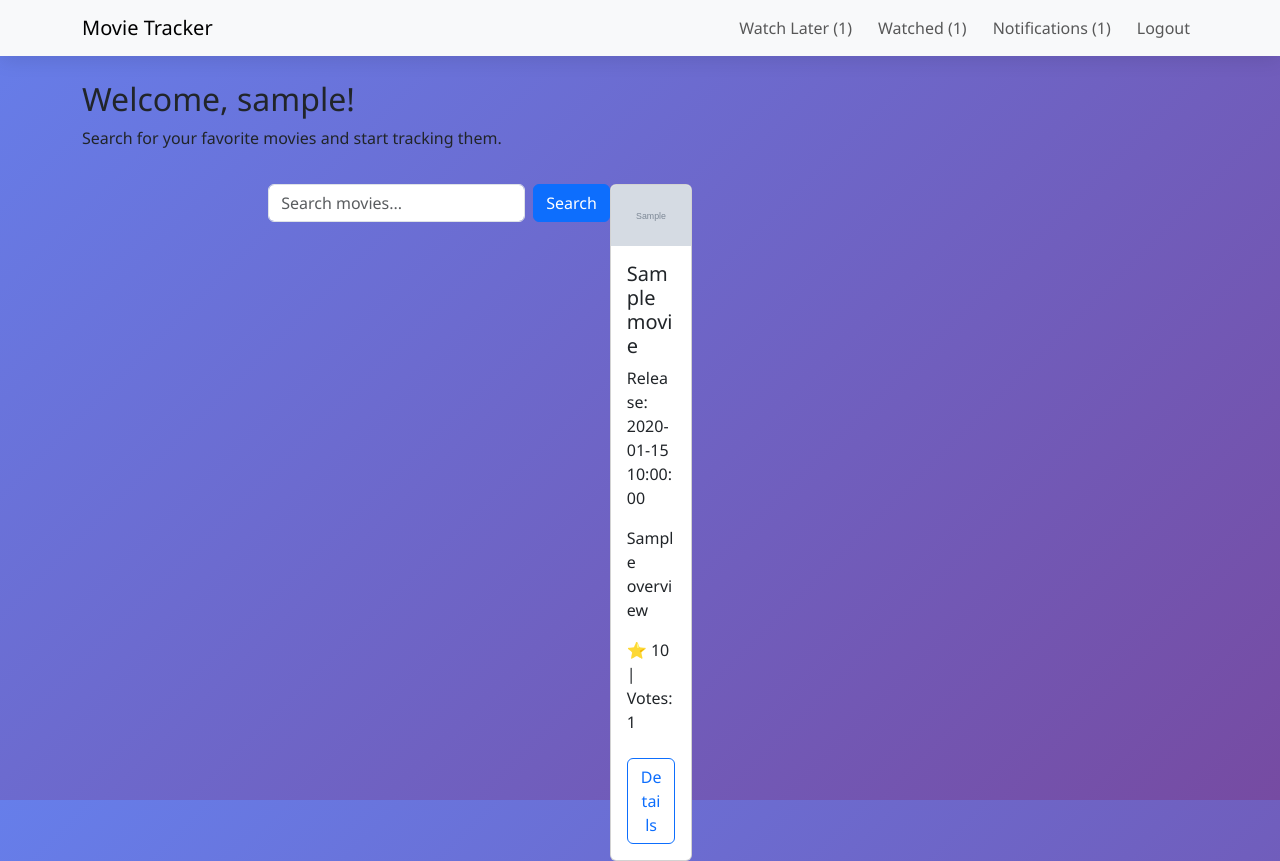
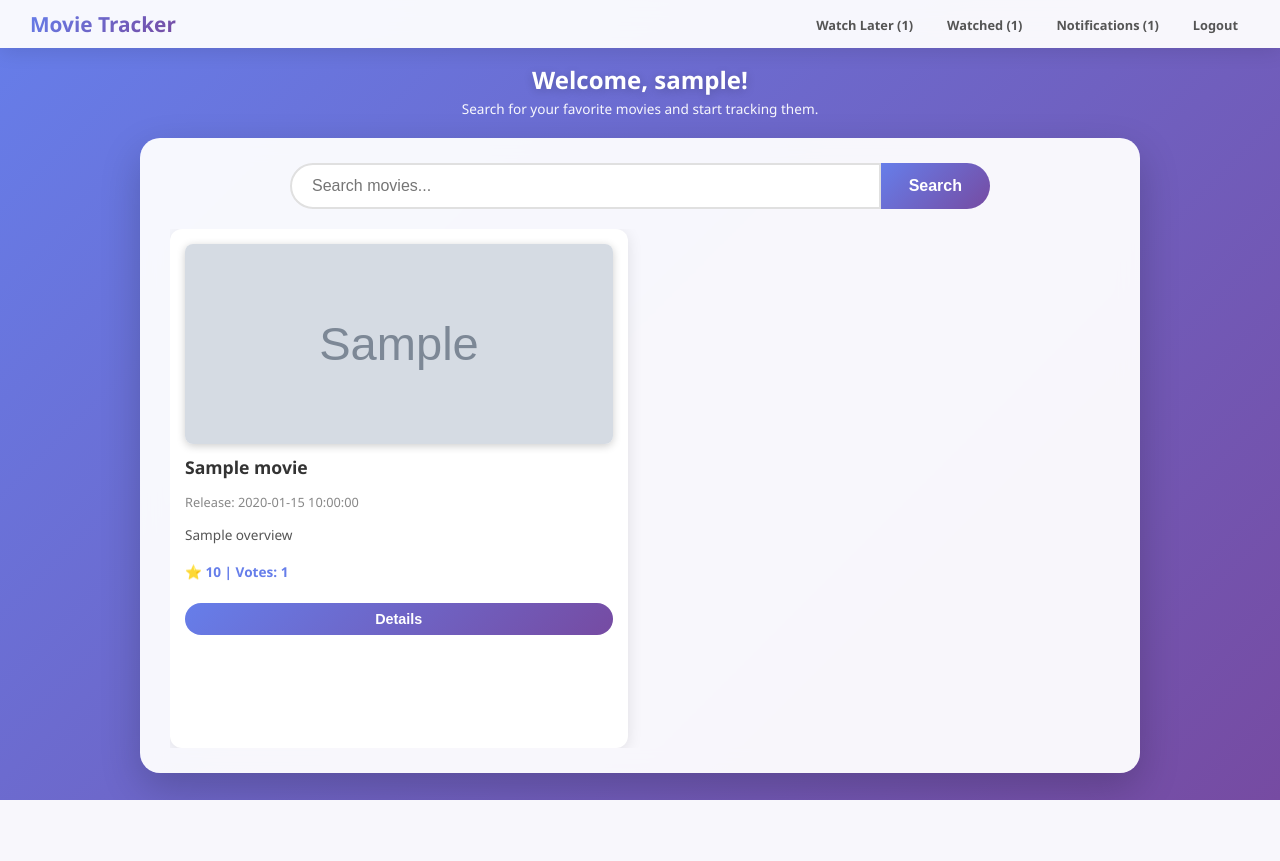
Before and after one commit to TTpythonify/movies_tracker, a Flask app: template app/templates/homepage.html in a window 1280 px wide. After the commit the page ends 800 px from the top, so only its background shows below. Run offline with Flask 3, Linux system fonts and the light colour scheme; the template is opened without the code that fills it: most values are stand-ins (such as "Sample title", 1, 10 or a date in 2020); grey boxes marked "Sample" are stand-in pictures.

Commit message:
Updates to the frontend

```diff
--- a/app/templates/homepage.html
+++ b/app/templates/homepage.html
@@ -4,74 +4,69 @@
     <meta charset="UTF-8">
     <meta name="viewport" content="width=device-width, initial-scale=1.0">
     <title>Movie Tracker - Home</title>
-
-    <link href="https://cdn.jsdelivr.net/npm/bootstrap@5.3.2/dist/css/bootstrap.min.css" rel="stylesheet">
     <link rel="stylesheet" href="{{ url_for('static', filename='style.css') }}">
     <link rel="icon" href="{{ url_for('static', filename='favicon.ico') }}">
-
 </head>
 <body>
     <!-- Navbar -->
-    <nav class="navbar navbar-expand-lg navbar-light bg-light mb-4">
-        <div class="container">
-            <a class="navbar-brand" href="#">Movie Tracker</a>
-            <button class="navbar-toggler" type="button" data-bs-toggle="collapse" data-bs-target="#navbarNav">
-                <span class="navbar-toggler-icon"></span>
-            </button>
-            <div class="collapse navbar-collapse" id="navbarNav">
-                <ul class="navbar-nav ms-auto">
-                    <li class="nav-item"><a class="nav-link" href="#" onclick="openWatchlistModal()">Watch Later ({{ watchlist_count }})</a></li>
-                    <li class="nav-item"><a class="nav-link" href="#" onclick="openWatchedModal()">Watched ({{ watched_count }})</a></li>
-                    <li class="nav-item"><a class="nav-link" href="#" onclick="openNotificationsModal(); return false;">Notifications ({{ notifications_count }})</a></li>
-                    <li class="nav-item"><a class="nav-link" href="/">Logout</a></li>
+    <nav>
+        <h1>Movie Tracker</h1>
+        <ul>
+            <li><a href="#" onclick="openWatchlistModal()">Watch Later ({{ watchlist_count }})</a></li>
+            <li><a href="#" onclick="openWatchedModal()">Watched ({{ watched_count }})</a></li>
+            <li>
+                <a href="#" onclick="openNotificationsModal(); return false;">
+                    Notifications ({{ notifications_count }})
+                </a>
+            </li>
+            <li><a href="/">Logout</a></li>
         </ul>
-            </div>
-        </div>
     </nav>
 
     <!-- Welcome message -->
-    <section class="container mb-4">
+    <section class="welcome">
         <h2>Welcome, {{ username }}!</h2>
         <p>Search for your favorite movies and start tracking them.</p>
     </section>
 
     <!-- Main content -->
-    <main class="container">
+    <main>
+        <div class="search-movies-box">
             <!-- Search Bar -->
-        <div class="mb-4">
-            <form action="/homepage" method="POST" class="d-flex">
-                <input type="text" name="query" class="form-control me-2" placeholder="Search movies..." required>
-                <button type="submit" class="btn btn-primary">Search</button>
+            <div class="search-bar">
+                <form action="/homepage" method="POST">
+                    <input type="text" name="query" placeholder="Search movies..." required>
+                    <button type="submit">Search</button>
                 </form>
             </div>
 
             <!-- Movie Results -->
-        <div class="row">
+            <div class="movie-results">
                 {% if movies %}
                     {% for movie in movies %}
-                    <div class="col-6 col-md-4 col-lg-3 mb-4">
-                        <div class="card h-100">
+                        <div class="movie-card">
                             {% if movie.poster_url %}
-                                <img src="{{ movie.poster_url }}" class="card-img-top" alt="{{ movie.title }} poster">
+                                <img src="{{ movie.poster_url }}" alt="{{ movie.title }} poster">
                             {% else %}
-                                <div class="placeholder-poster card-img-top d-flex align-items-center justify-content-center" style="height: 300px;">No Image</div>
+                                <div class="placeholder-poster">No Image</div>
                             {% endif %}
-                            <div class="card-body d-flex flex-column">
-                                <h5 class="card-title">{{ movie.title }}</h5>
+                            <div>
+                                <h3>{{ movie.title }}</h3>
                                 <p class="release-date">Release: {{ movie.release_date or 'N/A' }}</p>
                                 <p class="overview">{{ movie.overview or 'No overview available.' }}</p>
-                                <p class="ratings mt-auto">⭐ {{ movie.vote_average or 0 }} | Votes: {{ movie.vote_count or 0 }}</p>
-                                <button class="btn btn-outline-primary mt-2" onclick="openMovieModal('{{ movie.id }}')">Details</button>
-                            </div>
+                                <p class="ratings">⭐ {{ movie.vote_average or 0 }} | Votes: {{ movie.vote_count or 0 }}</p>
+                                <button onclick="openMovieModal('{{ movie.id }}')">Details</button>
                             </div>
                         </div>
                     {% endfor %}
                 {% else %}
-                <p class="text-center">No movies found. Start searching!</p>
+                    <p class="no-movies">No movies found. Start searching!</p>
                 {% endif %}
+            </div>
         </div>
     </main>
 
+    <!-- Movie Details Modal -->
     <div id="movieModal" class="modal" style="display: none;">
         <div class="modal-content">
             <span class="close" onclick="closeMovieModal()">&times;</span>
@@ -81,8 +76,38 @@
             </div>
         </div>
     </div>
-    <script src="https://cdn.jsdelivr.net/npm/bootstrap@5.3.2/dist/js/bootstrap.bundle.min.js"></script>
 
+    <!-- Watchlist Modal -->
+    <div id="watchlistModal" class="modal" style="display: none;">
+        <div class="modal-content">
+            <span class="close" onclick="closeWatchlistModal()">&times;</span>
+            <div id="watchlistBody">
+                <div class="loading">Loading...</div>
+            </div>
+        </div>
+    </div>
+
+    <!-- Watched Modal -->
+    <div id="watchedModal" class="modal" style="display: none;">
+        <div class="modal-content">
+            <span class="close" onclick="closeWatchedModal()">&times;</span>
+            <div id="watchedBody">
+                <div class="loading">Loading...</div>
+            </div>
+        </div>
+    </div>
+
+    <!-- Notifications Modal -->
+    <div id="notificationsModal" class="modal" style="display: none;">
+        <div class="modal-content">
+            <span class="close" onclick="closeNotificationsModal()">&times;</span>
+            <div id="notificationsBody">
+                <div class="loading">Loading...</div>
+            </div>
+        </div>
+    </div>
+
+    <!-- Pass Flask variable to JS -->
     <script>
         const username = "{{ username }}";
     </script>
```
Also changed, not shown: app/templates/login_page.html (+14 -16 lines), app/templates/signup_page.html (+12 -17 lines). Lines whose indentation alone changed are shown as unchanged.
